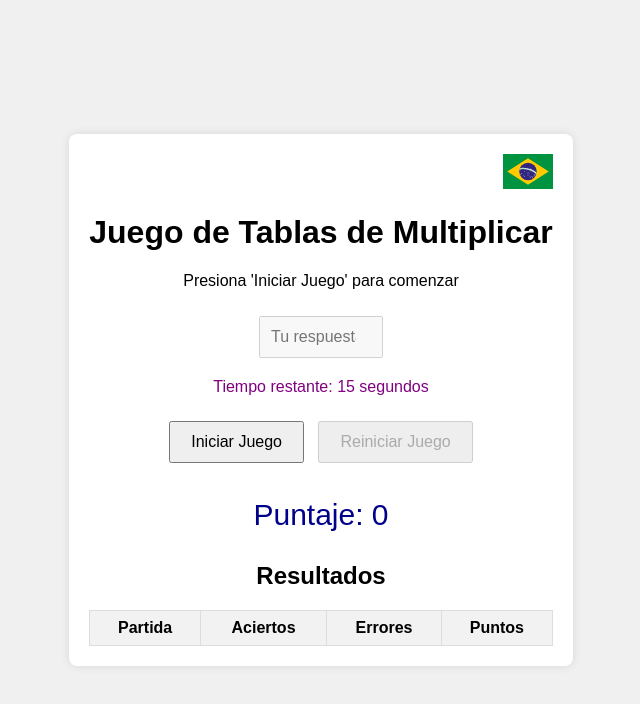
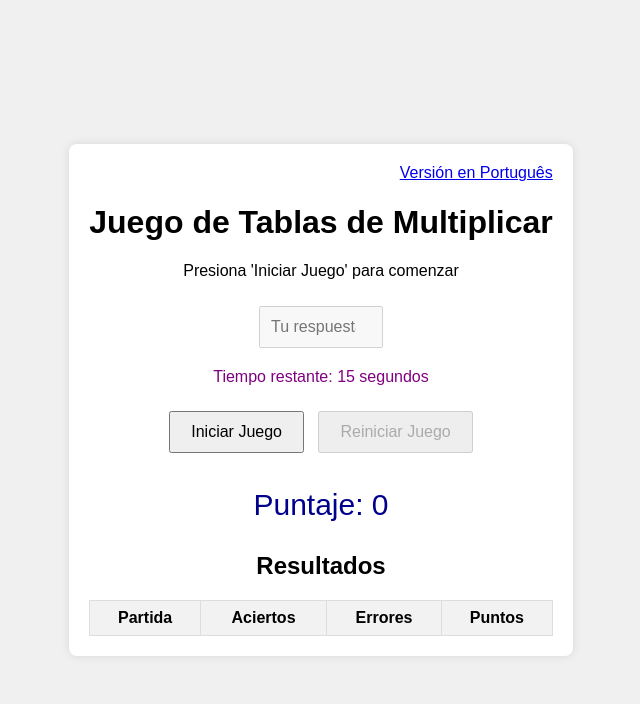
Before and after one commit to omarprieto16/juego-tablas-multiplicar, a plain HTML site: page index.html in a window 1280 px wide. Shown: the whole page, without its empty margins (319-959 px from the left). Drawn offline with Linux system fonts and the light colour scheme.

Commit message:
- Removiendo la bandera de idioma

```diff
--- a/index.html
+++ b/index.html
@@ -8,7 +8,7 @@
 </head>
 <body>
     <div id="game-container">
-        <a href="https://omarprieto16.github.io/jogo-tabuada" id="language"><img src="img/brazil.svg" alt="Português" width="50"/></a>
+        <a href="https://omarprieto16.github.io/jogo-tabuada" id="language">Versión en Português</a>
         <h1>Juego de Tablas de Multiplicar</h1>
         <div id="question-container">
             <p id="question">Presiona 'Iniciar Juego' para comenzar</p>
```
Also changed, not shown: img/brazil.svg (deleted).
